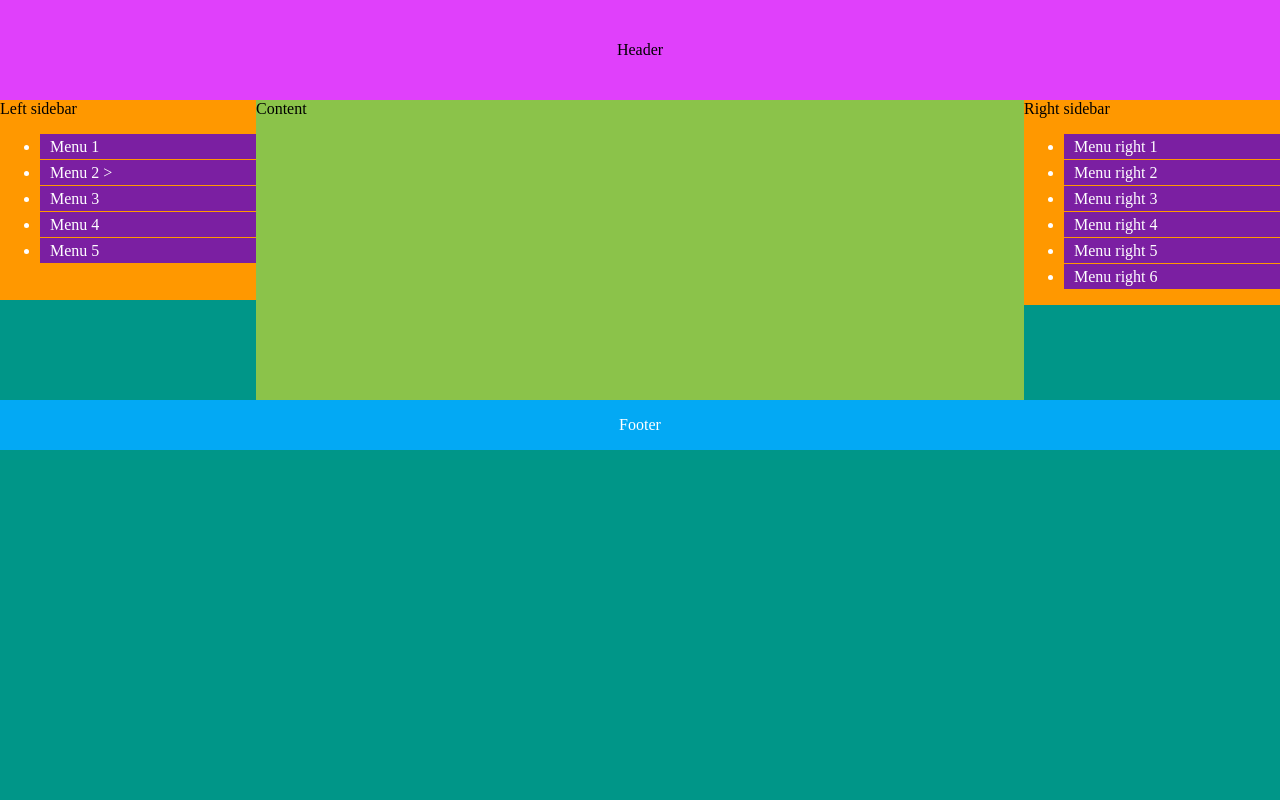
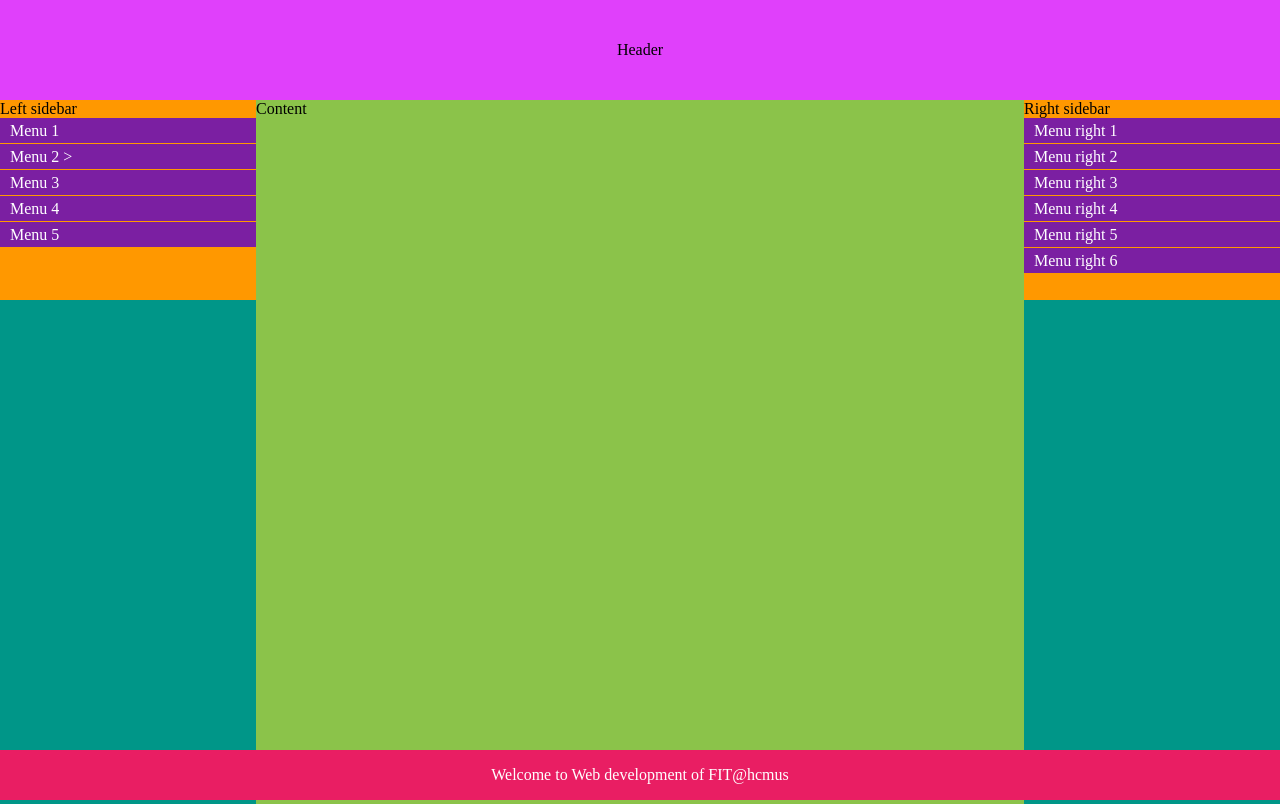
Before and after one commit to PhucKQ/fit-dttx-ltweb1, a plain HTML site: page lab03/demo01.html in a window 1280 px wide. Shown: the top 804 px of the page. Drawn offline with Linux system fonts and the light colour scheme.

Commit message:
feat(lab03): layout with position fixed

```diff
--- a/lab03/css/style01.css
+++ b/lab03/css/style01.css
@@ -5,8 +5,9 @@ body {
 
 #container {
     background-color: #009688;
+    margin-bottom: 50px;
+    /*width: 80%;
     min-height: 100vh;
-    /*width: 80%;
     margin: 0 auto;*/
 }
 
@@ -26,7 +27,7 @@ body {
 
 #content {
     background-color: #8bc34a;
-    min-height: 300px;
+    min-height: 1000px;
     width: 60%;
     float: left;
 }
@@ -41,7 +42,7 @@ body {
 }
 
 /* <ul> */
-.menu .sub-menu{
+.menu, .sub-menu{
     list-style: none;
     padding: 0;
     margin: 0;
@@ -68,7 +69,7 @@ body {
 .sub-menu {
     position: absolute;
     margin-top: -25px;
-    margin-left: 100px;
+    margin-left: 90px;
     visibility: hidden;
 }
 
@@ -80,3 +81,14 @@ body {
     background-color: #ffc107;
     color: #000;
 }
+
+.ad {
+    width: 100%;
+    background-color: #e91e63;
+    color: #fff;
+    height: 50px;
+    line-height: 50px;
+    text-align: center;
+    position: fixed;
+    bottom: 0;
+}
--- a/lab03/demo01.html
+++ b/lab03/demo01.html
@@ -39,5 +39,6 @@
         </div>
         <div id="footer">Footer</div>
     </div>
+    <div class="ad">Welcome to Web development of FIT@hcmus</div>
 </body>
 </html>
```
